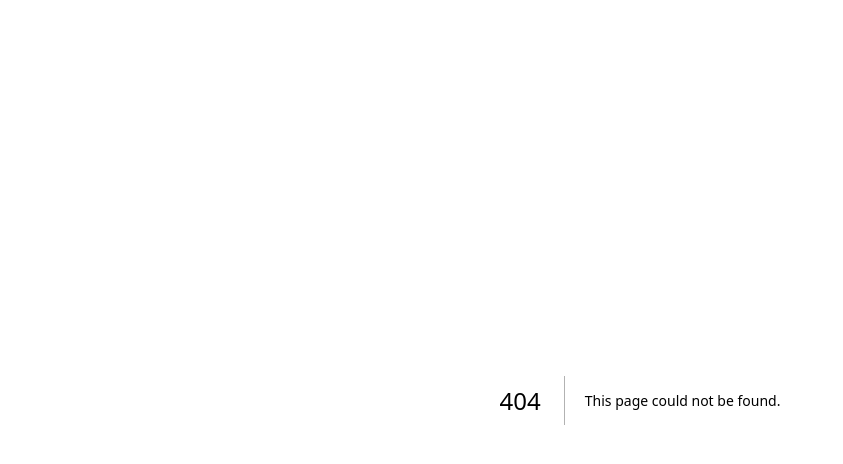
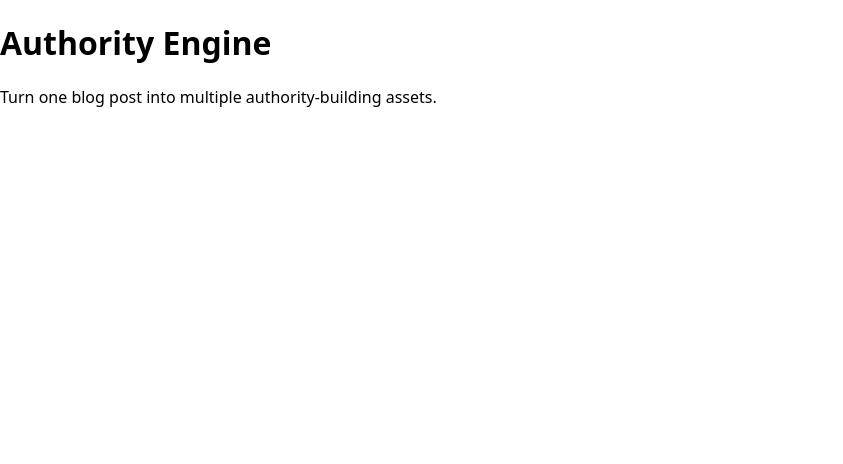
Before and after one commit to spuntnik/daily-news-blog-ai, a Next.js app in the folder apps/web/: page /authority in a window 1280 px wide. Before the commit this address had no page. Shown: the top 464 px of the page, without its empty margins (0-843 px from the left). Built offline with nearby package versions, Linux system fonts and the light colour scheme.

Commit message:
Create AuthorityEngine Page component for authority engine (backlinks)
Back Link Generator

```diff
--- /dev/null
+++ b/apps/web/src/app/authority/page.tsx
@@ -0,0 +1,15 @@
+// src/app/authority/page.tsx
+
+export default function AuthorityPage() {
+  return (
+    <main className="min-h-screen p-8">
+      <h1 className="text-4xl font-bold">
+        Authority Engine
+      </h1>
+
+      <p className="mt-4 text-lg text-gray-600">
+        Turn one blog post into multiple authority-building assets.
+      </p>
+    </main>
+  );
+}
```
